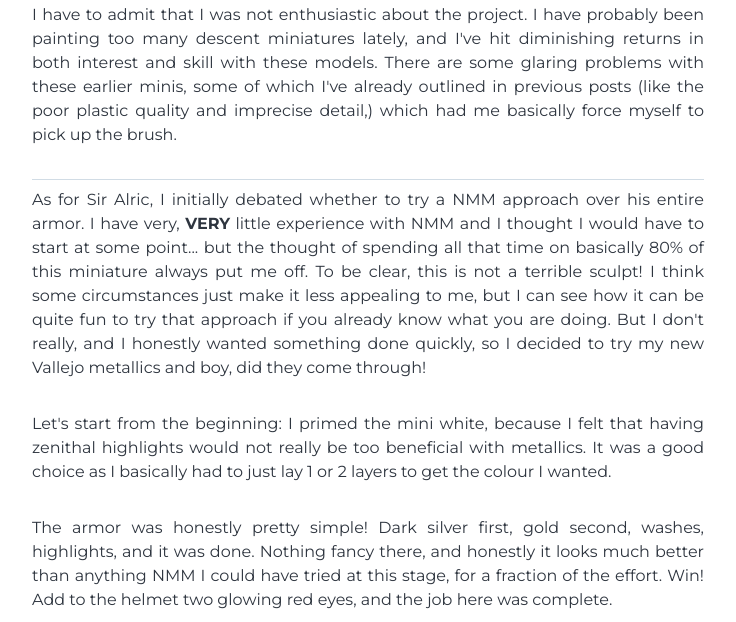
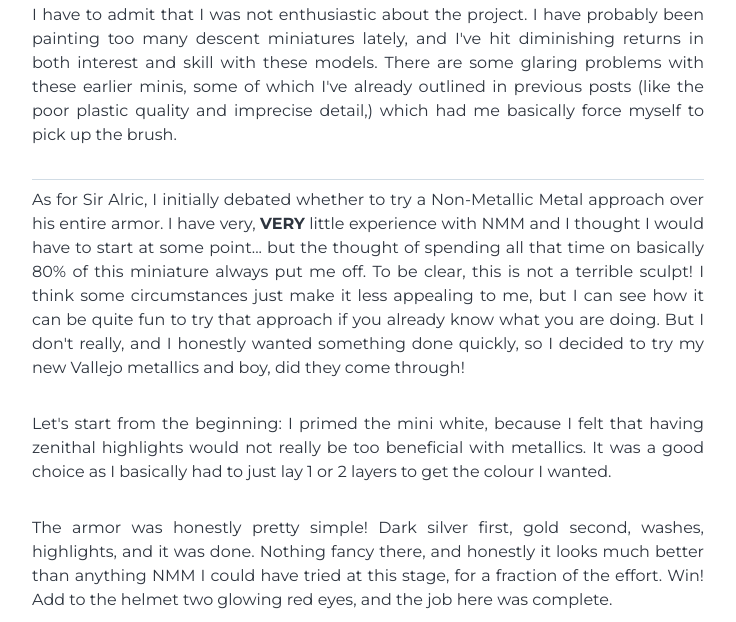
Before and after one commit to simoneferrero/sf-minis-blog, a Gatsby site: page /sir-alric-farrow/ in a window 1280 px wide. Shown: the part 1467-2089 px from the top of the page, without its empty margins (272-1008 px from the left). Built offline with nearby package versions, Linux system fonts and the light colour scheme; Gatsby itself is replaced by a stand-in of ours; some packages are replaced by stand-ins of ours.

Commit message:
sir-alric-farrow: Addressed comment

```diff
--- a/content/blog/sir-alric-farrow/index.md
+++ b/content/blog/sir-alric-farrow/index.md
@@ -18,7 +18,7 @@ I have to admit that I was not enthusiastic about the project. I have probably b
 
 ---
 
-As for Sir Alric, I initially debated whether to try a NMM approach over his entire armor. I have very, **VERY** little experience with NMM and I thought I would have to start at some point... but the thought of spending all that time on basically 80% of this miniature always put me off. To be clear, this is not a terrible sculpt! I think some circumstances just make it less appealing to me, but I can see how it can be quite fun to try that approach if you already know what you are doing. But I don't really, and I honestly wanted something done quickly, so I decided to try my new Vallejo metallics and boy, did they come through!
+As for Sir Alric, I initially debated whether to try a Non-Metallic Metal approach over his entire armor. I have very, **VERY** little experience with NMM and I thought I would have to start at some point... but the thought of spending all that time on basically 80% of this miniature always put me off. To be clear, this is not a terrible sculpt! I think some circumstances just make it less appealing to me, but I can see how it can be quite fun to try that approach if you already know what you are doing. But I don't really, and I honestly wanted something done quickly, so I decided to try my new Vallejo metallics and boy, did they come through!
 
 Let's start from the beginning: I primed the mini white, because I felt that having zenithal highlights would not really be too beneficial with metallics. It was a good choice as I basically had to just lay 1 or 2 layers to get the colour I wanted.
 
```
